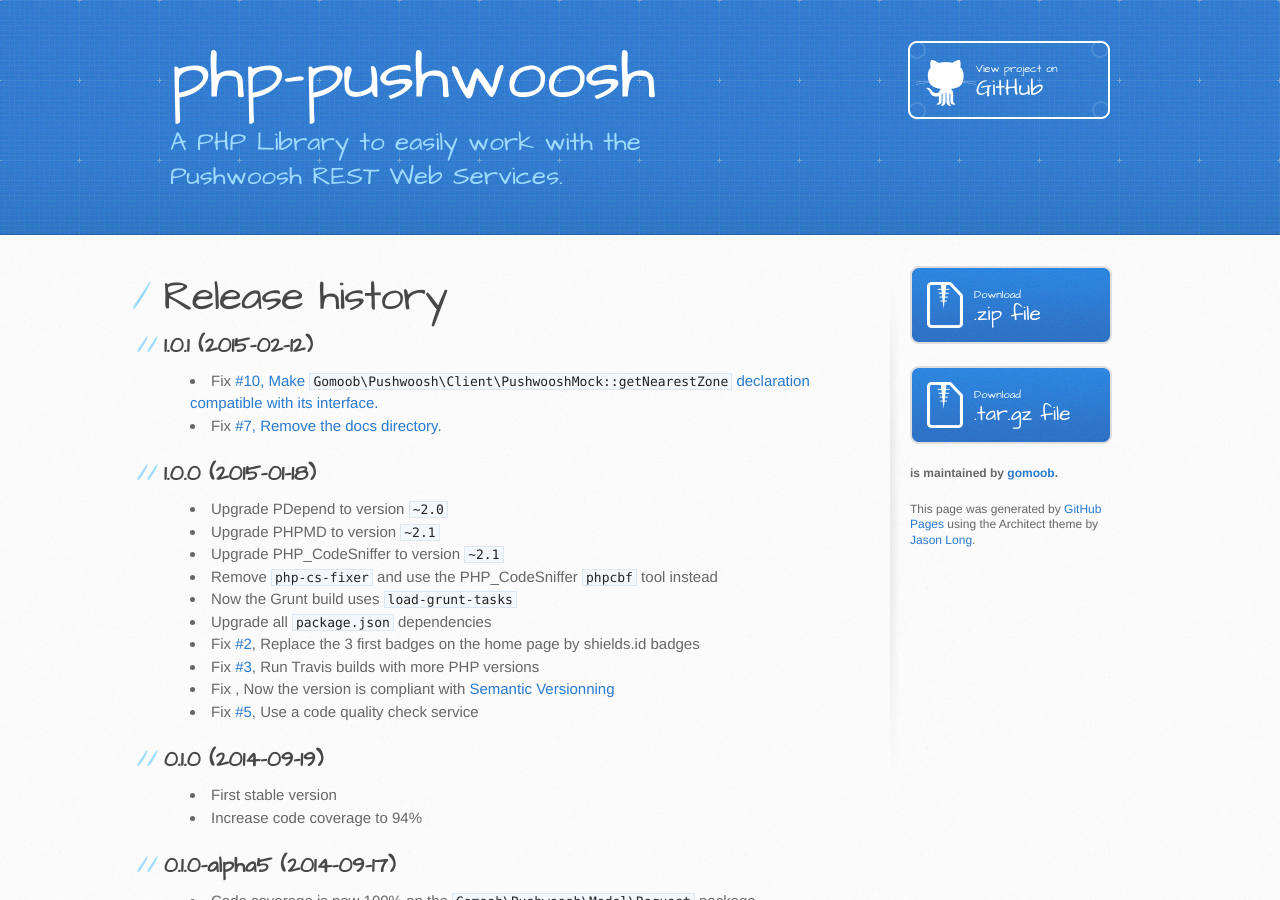
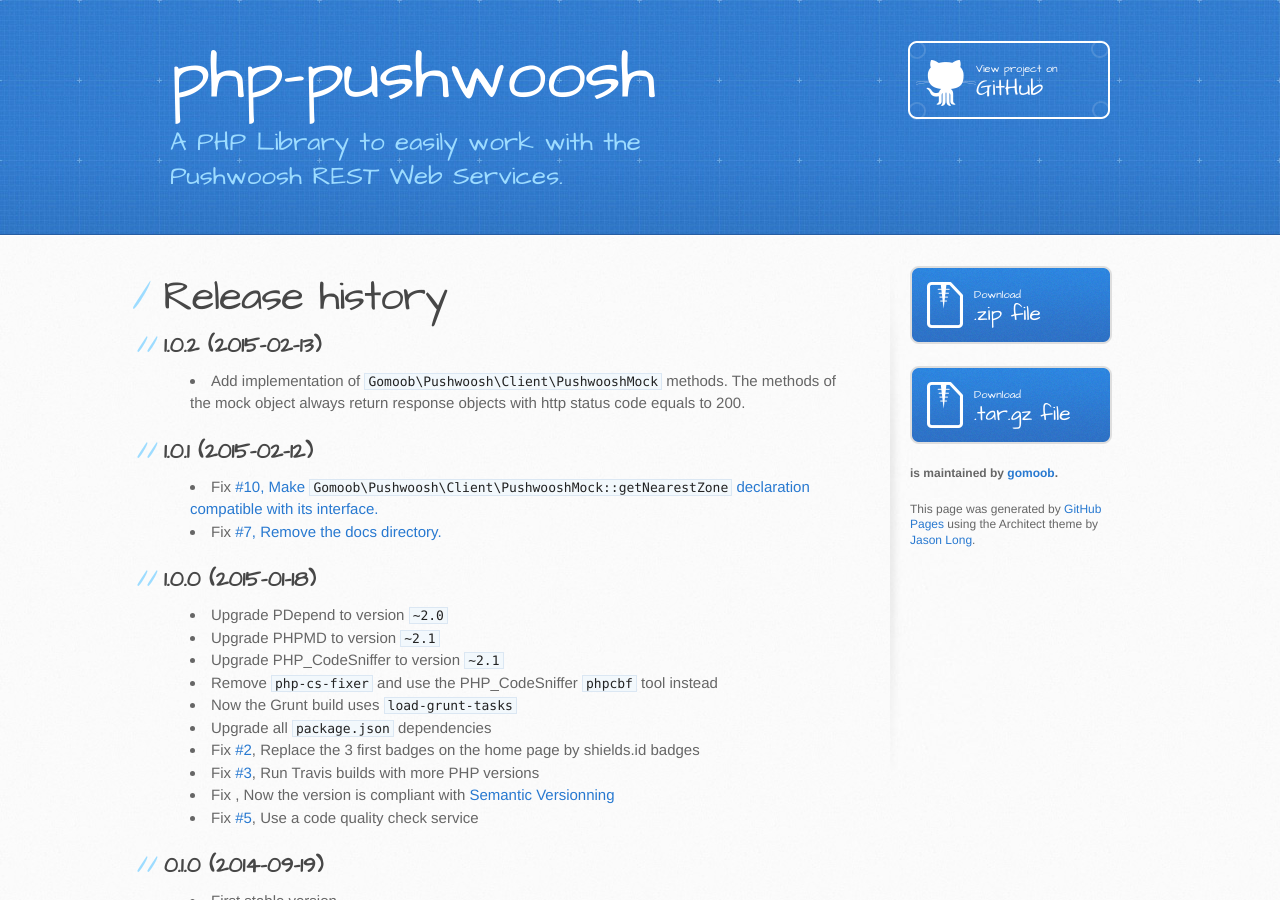
Before and after one commit to gomoob/php-pushwoosh, a Jekyll site: the page built from release-history.html, in a window 1280 px wide and 900 px high. Built offline with Jekyll 4.4.1, drawn with Linux system fonts in a browser that asks for light colours.

Commit message:
Update release history to add version 1.0.2

```diff
--- a/release-history.html
+++ b/release-history.html
@@ -4,6 +4,11 @@
 ---
 
 <h1>Release history</h1>
+
+<h2>1.0.2 (2015-02-13)</h2>
+<ul>
+    <li>Add implementation of <code>Gomoob\Pushwoosh\Client\PushwooshMock</code> methods. The methods of the mock object always return response objects with http status code equals to 200.</li>
+</ul>
 
 <h2>1.0.1 (2015-02-12)</h2>
 <ul>
```
